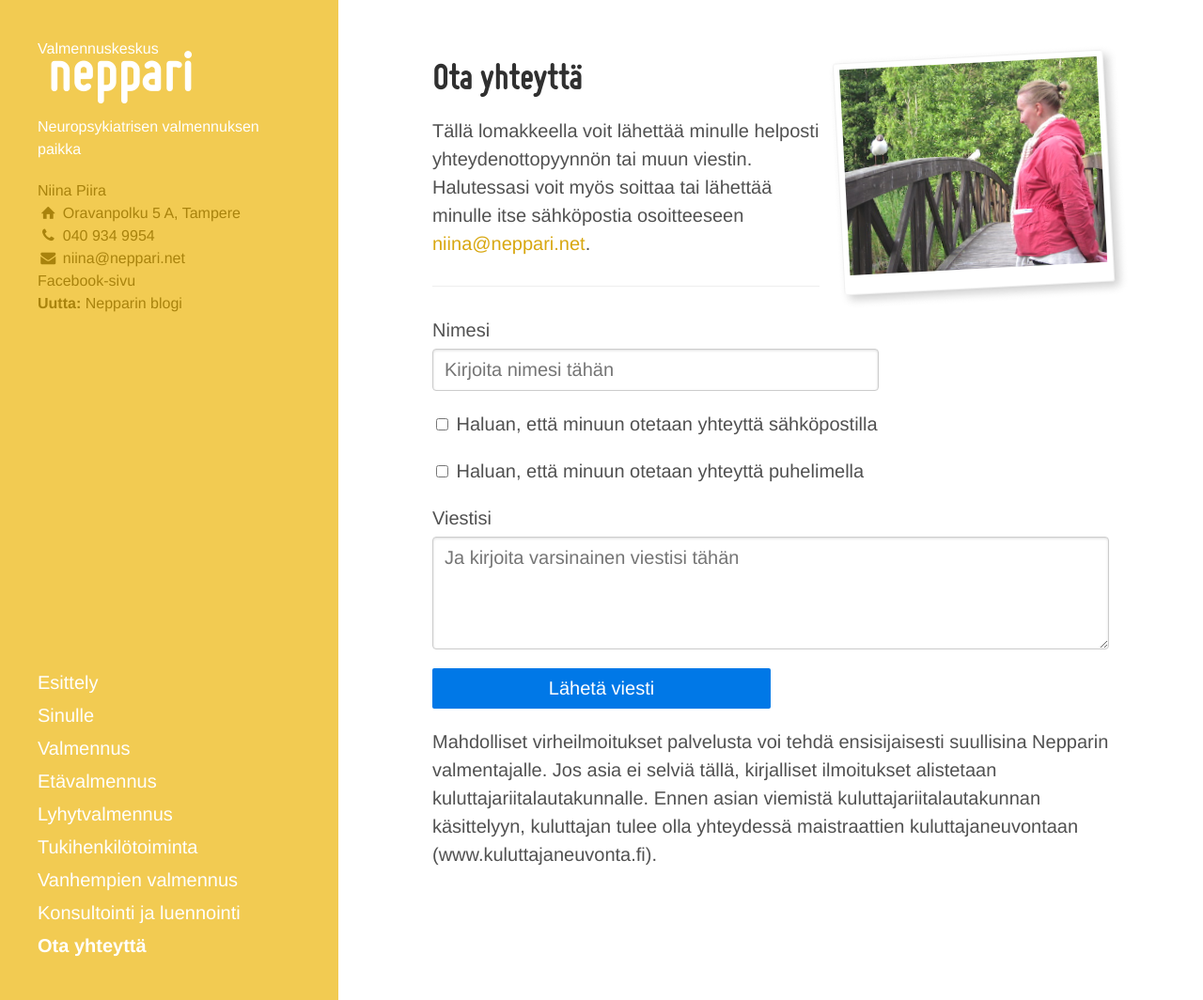
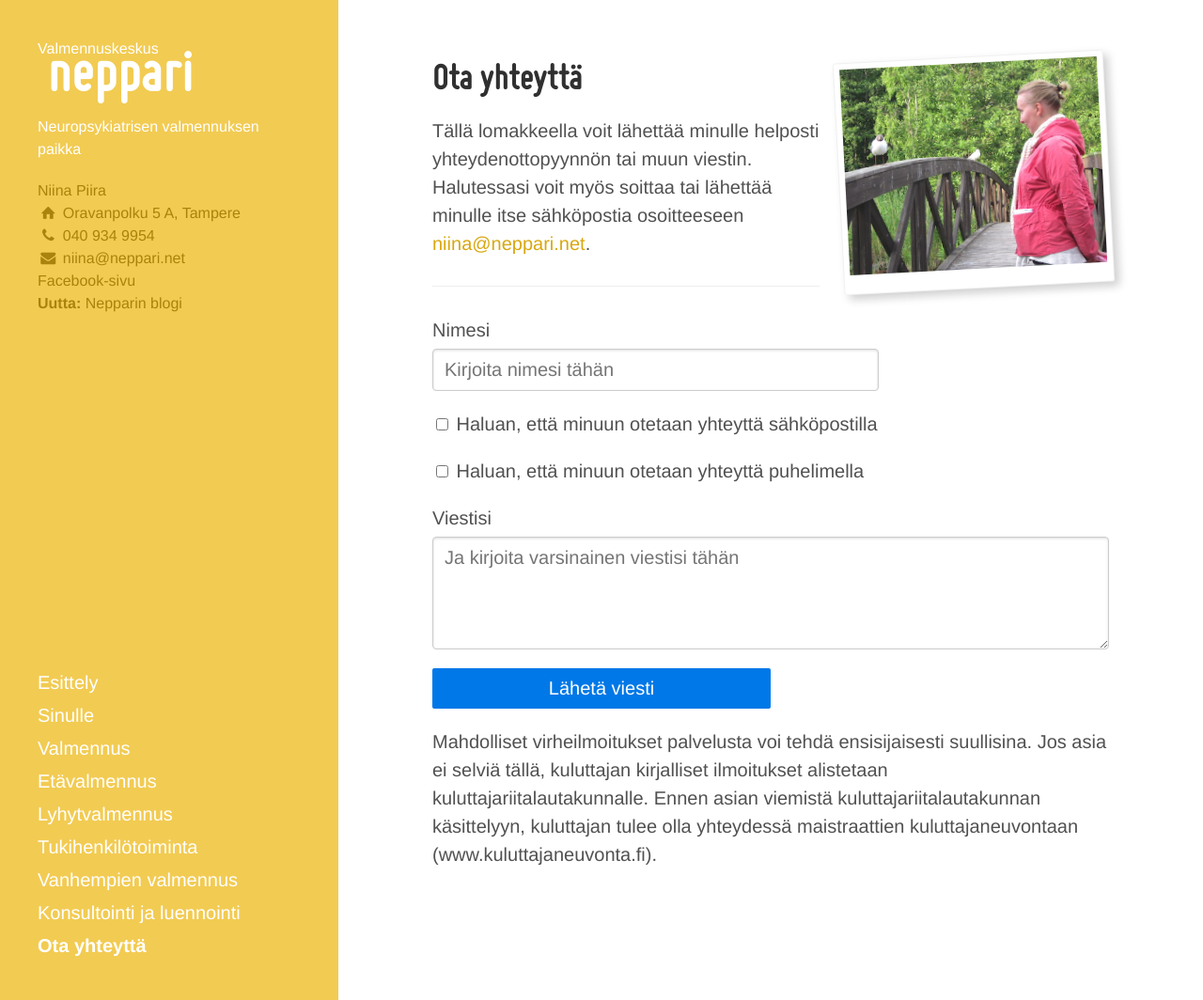
Before and after one commit to niinapiira/neppari.net, a Jekyll site: the page built from ota-yhteytta.md, in a window 1280 px wide and 1064 px high. Shown: the whole window at 94% size. Built offline with Jekyll 4.4.1, drawn with Linux system fonts in a browser that asks for light colours; Markdown is read by kramdown in place of the engine named in the settings.

Commit message:
kuluttajalautakunta

```diff
--- a/ota-yhteytta.md
+++ b/ota-yhteytta.md
@@ -95,4 +95,4 @@ Tällä lomakkeella voit lähettää minulle helposti yhteydenottopyynnön tai m
 
 </form>
 
-Mahdolliset virheilmoitukset palvelusta voi tehdä ensisijaisesti suullisina Nepparin valmentajalle. Jos asia ei selviä tällä, kirjalliset ilmoitukset alistetaan kuluttajariitalautakunnalle. Ennen asian viemistä kuluttajariitalautakunnan käsittelyyn, kuluttajan tulee olla yhteydessä maistraattien kuluttajaneuvontaan (www.kuluttajaneuvonta.fi).
+Mahdolliset virheilmoitukset palvelusta voi tehdä ensisijaisesti suullisina. Jos asia ei selviä tällä, kuluttajan kirjalliset ilmoitukset alistetaan kuluttajariitalautakunnalle. Ennen asian viemistä kuluttajariitalautakunnan käsittelyyn, kuluttajan tulee olla yhteydessä maistraattien kuluttajaneuvontaan (www.kuluttajaneuvonta.fi).
```
